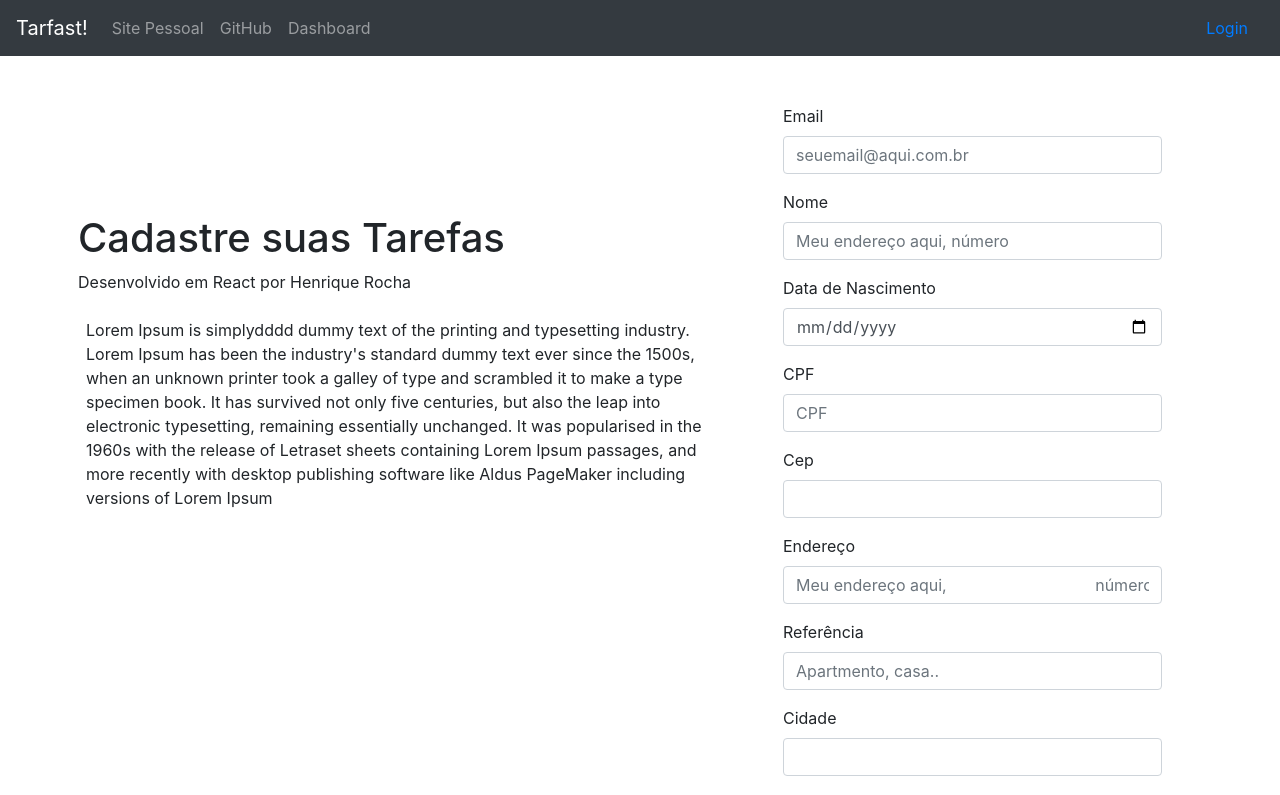
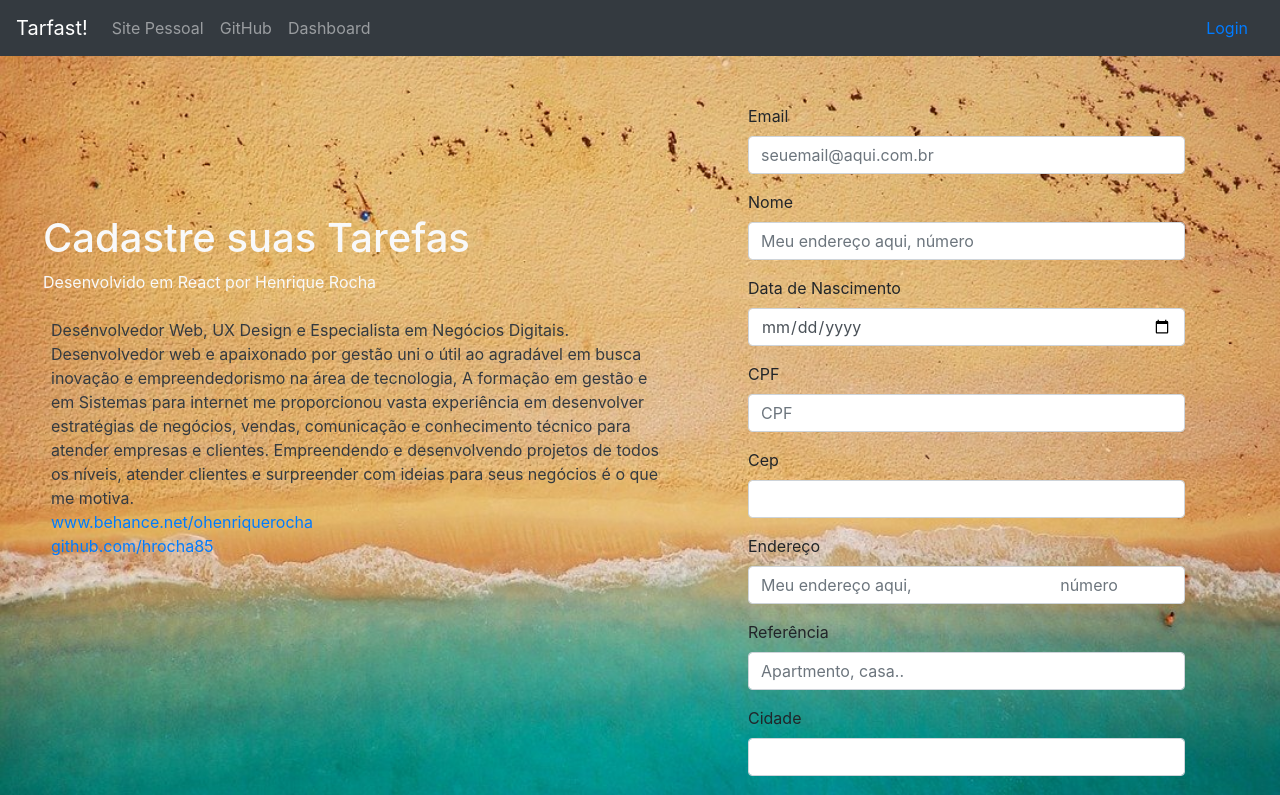
Before and after one commit to hrocha85/Cadastro-Tarefas, a React (Create React App) app: page / in a window 1280 px wide. Shown: the top 795 px of the page. Built offline with nearby package versions, Linux system fonts and the light colour scheme.

Commit message:
Atualização
Signed-off-by: hrocha85 <hrocha85@gmail.com>

```diff
--- a/src/Components/componentsNotes/InputSection.js
+++ b/src/Components/componentsNotes/InputSection.js
@@ -1,4 +1,4 @@
-import React from 'react';
+import React, { useState } from 'react';
 import { useDispatch, useSelector } from 'react-redux';
 import noteActions from '../redux/actions/noteActions';
 import inputActions from '../redux/actions/inputActions';
@@ -8,6 +8,7 @@ const InputSection = () => {
   const id = useSelector(state => state.inputs.id);
   const title = useSelector(state => state.inputs.title);
   const content = useSelector(state => state.inputs.content);
+  // const day = useSelector()
   const dispatch = useDispatch();
 
   const addNote = () => {
@@ -36,16 +37,27 @@ const InputSection = () => {
 
   return (
     <div className="InputSection__container">
+      <h1>Cadastre abaixo suas tarefas</h1>
+      <p>para <span className="text-warning"> Atualizar </span> ou <span className="text-danger">excluir</span>  clique sobre a terefa que deseja alterar</p>
       <input
         type="text"
-        placeholder="Note title"
+        placeholder="Nome da Terefa"
         value={title}
         onChange={e =>
           dispatch(inputActions.setInputTitle(e.target.value))
         }
       />
+      <label>Data da tarefa </label>
+      <input
+        type="Date"
+        placeholder="Data da tarefa"
+        // value={day}
+        // onChange={e =>
+        //   dispatch(inputActions.setInputDay(e.target.value))
+        // }
+      />
       <textarea
-        placeholder="Note content"
+        placeholder="O que deve ser feito?"
         value={content}
         onChange={e =>
           dispatch(inputActions.setInputContent(e.target.value))
@@ -57,18 +69,17 @@ const InputSection = () => {
         <button
           onClick={id === -1 ? addNote : updateNote}
         >
-          {id === -1 ? "ADD NOTE" : "UPDATE NOTE"}
+          {id === -1 ? "Adicinar Tarefa " : "UPDATE NOTE"}
         </button>
         {id !== -1 &&
           <button
             onClick={deleteNote}
             style={{ marginLeft: '1em', backgroundColor: 'red' }}
           >
-            DELETE NOTE
+            Excluir
           </button>
            }
        </div>
-      <hi> funciona apaga isso depois</hi>
     </div>
   );
 };
--- a/src/Components/componentsNotes/NotesSection.js
+++ b/src/Components/componentsNotes/NotesSection.js
@@ -17,7 +17,7 @@ const NotesSection = () => {
   if(notes.length === 0) {
     return (
       <div className="NotesSection__container__empty">
-        <p>There is no note yet. Please add one.</p>
+        <p>Hoje você está sem tarefas pendentes divirta-se.</p>
       </div>
     )
   }
--- a/src/Components/componentsNotes/inputSection.style.scss
+++ b/src/Components/componentsNotes/inputSection.style.scss
@@ -2,6 +2,7 @@
   display: flex;
   align-items: center;
   flex-direction: column;
+  margin-top: 0.5em;
 
   input, textarea {
     min-width: 400px;
--- a/src/Components/redux/actions/inputActions.js
+++ b/src/Components/redux/actions/inputActions.js
@@ -5,6 +5,7 @@ export default {
     type: actionTypes.SET_INPUT_TITLE,
     title,
   }),
+
   setInputContent: content => ({
     type: actionTypes.SET_INPUT_CONTENT,
     content
--- a/src/pages/home/home.js
+++ b/src/pages/home/home.js
@@ -6,14 +6,20 @@ export class Home extends Component {
     render() {
         return (
 
-        <div className="home1 container ">
+        <div className="home1 container-fluid ">
             <div className='row'>
-            <div className="titulo-home col-7 p-2">
-            <h1 className='' >Cadastre suas Tarefas</h1>
-            <p>Desenvolvido em React por Henrique Rocha</p>
-            <p className="p-2">Lorem Ipsum is simplydddd dummy text of the printing and typesetting industry. Lorem Ipsum has been the industry's standard dummy text ever since the 1500s, when an unknown printer took a galley of type and scrambled it to make a type specimen book. It has survived not only five centuries, but also the leap into electronic typesetting, remaining essentially unchanged. It was popularised in the 1960s with the release of Letraset sheets containing Lorem Ipsum passages, and more recently with desktop publishing software like Aldus PageMaker including versions of Lorem Ipsum</p>
+            <div className="titulo-home col-md-6 col-sm-12 p-2">
+            <h1 className=' text-light' >Cadastre suas Tarefas</h1>
+            <p className=' text-light'>Desenvolvido em React por Henrique Rocha</p>
+            <p className="p-2 text-dark">Desenvolvedor Web, UX Design e Especialista em Negócios Digitais. Desenvolvedor web e apaixonado por gestão uni o útil ao agradável em busca inovação e empreendedorismo na área de tecnologia, A formação em gestão e em Sistemas para internet me proporcionou vasta experiência em desenvolver estratégias de negócios, vendas, comunicação e conhecimento técnico para atender empresas e clientes.
+
+Empreendendo e desenvolvendo projetos de todos os níveis, atender clientes e surpreender com ideias para seus negócios é o que me motiva.
+
+
+<br /> <a href="https://www.behance.net/ohenriquerocha">www.behance.net/ohenriquerocha</a>
+<br /> <a href='https://github.com/hrocha85 '>github.com/hrocha85 </a> </p>
             </div>
-         <div className=" col-5 p-5">
+         <div className=" col-md-5 col-sm-12 p-5">
               <CadastroFrom />
          </div>
             </div>
--- a/src/pages/home/homeStyles.css
+++ b/src/pages/home/homeStyles.css
@@ -1,4 +1,14 @@
 .titulo-home{
 
 margin-top: 150px;
+margin-left: 35px;
+margin-right: 25px;
 }
+
+.home1{
+
+    background-image: url("./beach.jpg") ;
+   justify-content: space-between;
+    background-size: cover;
+
+}
```
Also changed, not shown: src/pages/home/beach.jpg (added), src/pages/home/ceuEstrelado.jpg (added).
